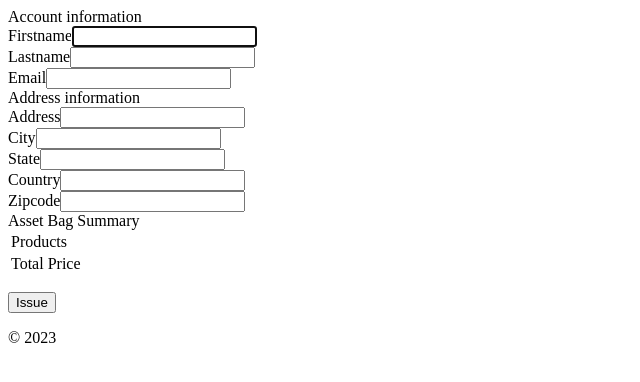
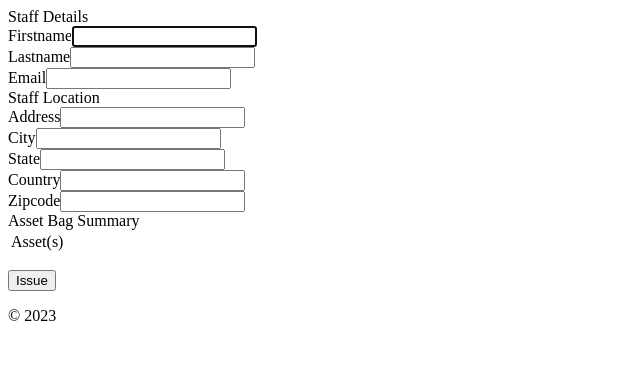
Before and after one commit to alvingetugi/ictassetapp, a Yii app: template frontend/views/cart/checkout.php in a window 1280 px wide. Shown: the top 382 px of the page, without its empty margins (0-640 px from the left). Run offline with PHP 8.4 and a stand-in for Yii, Linux system fonts and the light colour scheme; the template is opened without the code that fills it, so the values that code supplies are empty; form fields are guessed from the names that the template uses; some libraries are stand-ins or nearby versions.

Commit message:
Updated asset appearance

```diff
--- a/frontend/views/cart/checkout.php
+++ b/frontend/views/cart/checkout.php
@@ -18,7 +18,7 @@ use yii\bootstrap5\ActiveForm;
     <div class="col">
         <div class="card mb-3">
             <div class="card-header">
-                Account information
+                Staff Details
             </div>
             <div class="card-body">
                 <div class="row">
@@ -35,7 +35,7 @@ use yii\bootstrap5\ActiveForm;
         </div>
         <div class="card">
             <div class="card-header">
-                Address information
+                Staff Location
             </div>
             <div class="card-body">
                 <?= $form->field($orderAddress, 'address') ?>
@@ -55,14 +55,14 @@ use yii\bootstrap5\ActiveForm;
             <div class="card-body">
                 <table class="table">
                     <tr>
-                        <td colspan="2"><?php echo $productQuantity ?> Products </td>
+                        <td colspan="2"><?php echo $productQuantity ?> Asset(s) </td>
                     </tr>
-                    <tr>
+                    <!-- <tr>
                         <td>Total Price</td>
                         <td class="text-right">
                             <?php echo Yii::$app->formatter->asCurrency($totalPrice) ?>
                         </td>
-                    </tr>
+                    </tr> -->
                 </table>
 
                 <p class="text-end mt-3">
```
Also changed, not shown: frontend/views/cart/index.php (+10 -10 lines), frontend/web/storage/products/i7eZ6F4Q_fA18as89T71kyJdWx5S28ZH/Optical Mouse.png (added), frontend/web/storage/products/p4cFZRzqHVT3d3gJFBU1ErJKARfq7t3I/Mouse.png (added).
